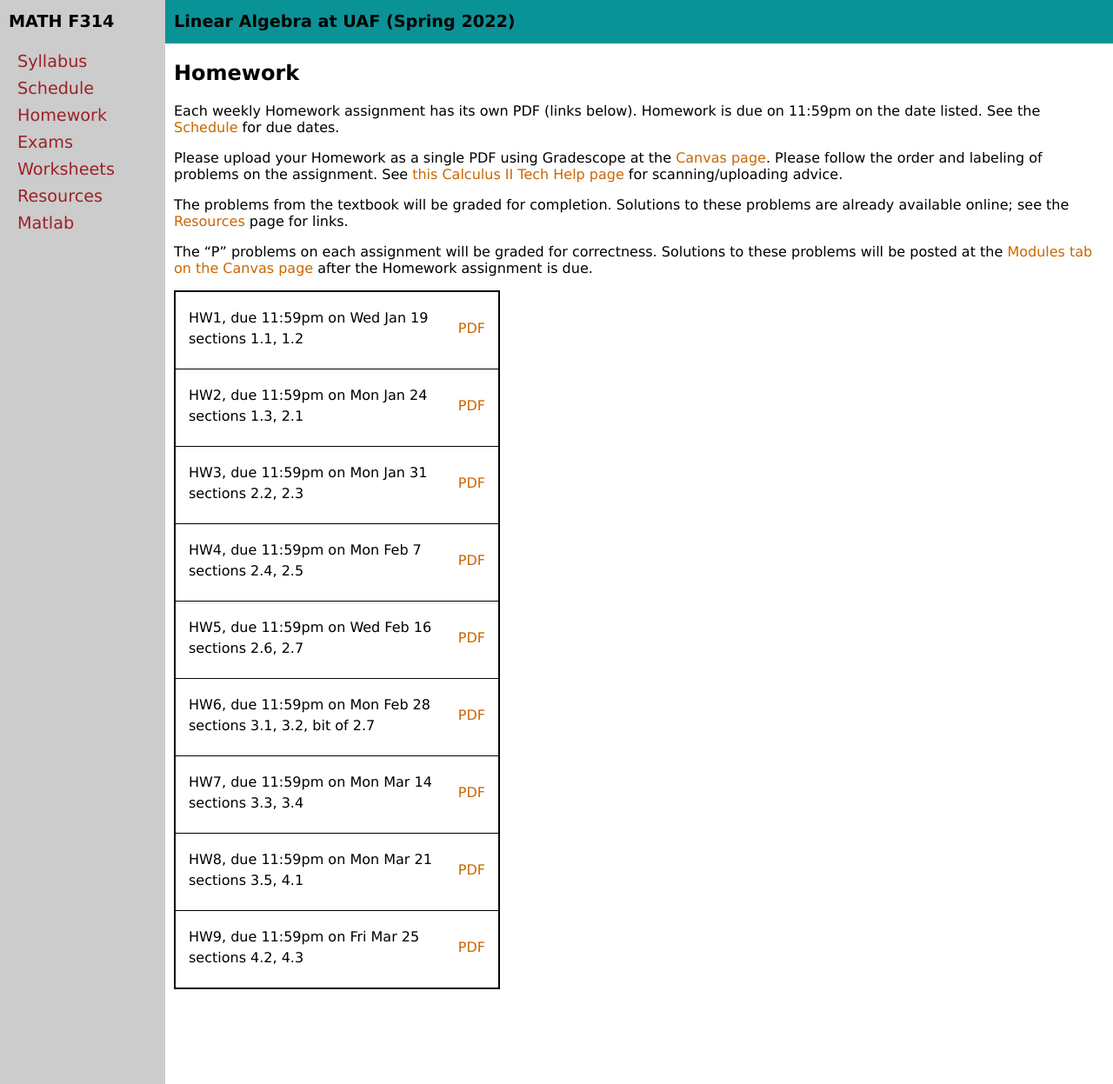
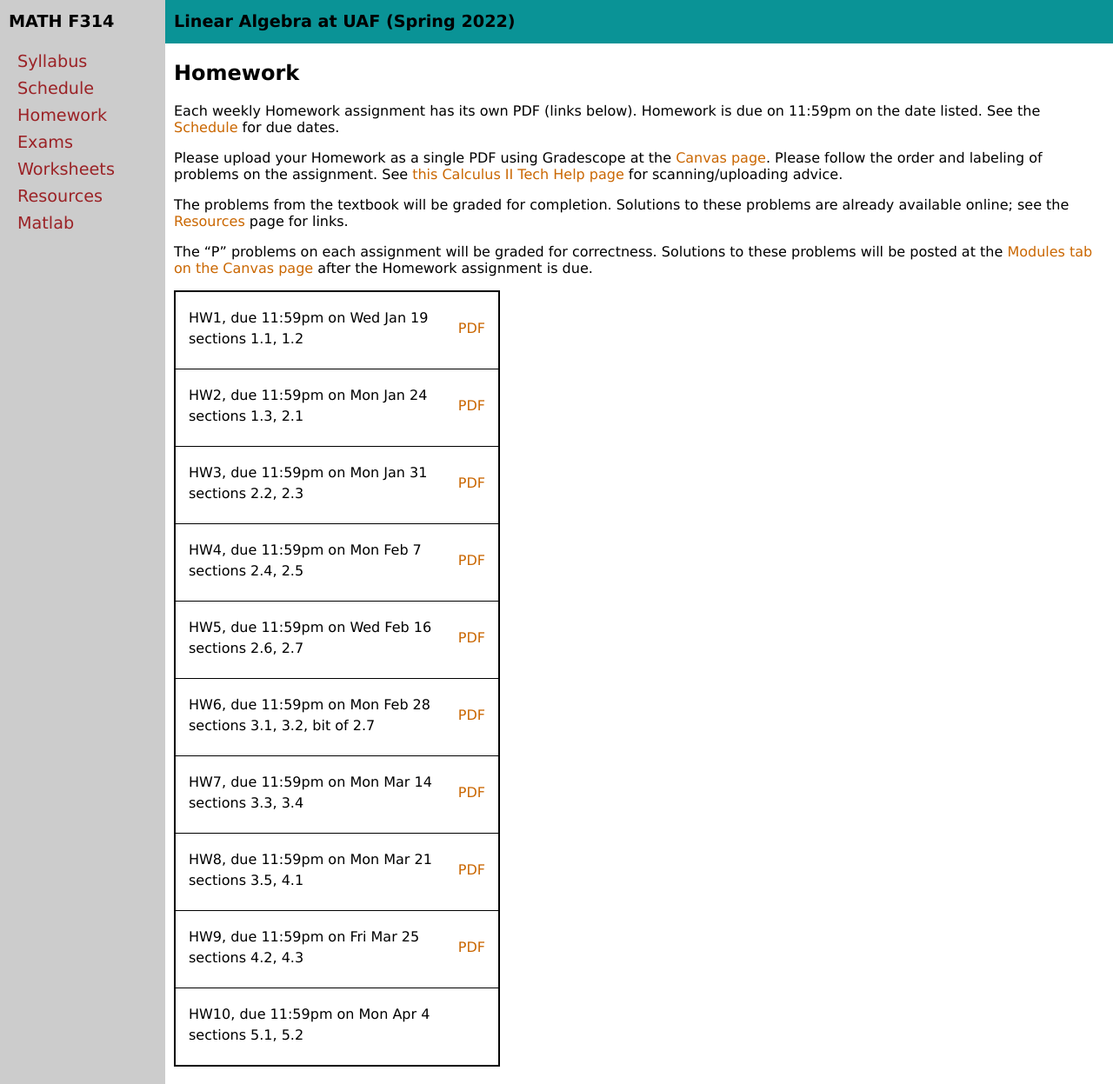
Before and after one commit to bueler/math314, a Jekyll site: the page built from homework.md, in a window 1280 px wide and 1247 px high. Shown: the whole window at 87% size. Built offline with Jekyll 4.4.1, drawn with Linux system fonts in a browser that asks for light colours.

Commit message:
skeleton only

```diff
--- a/_data/homework.yml
+++ b/_data/homework.yml
@@ -37,3 +37,7 @@ homework:
   due: 11:59pm on Fri Mar 25
   sections: 4.2, 4.3
   blank: HW9.pdf
+- name: HW10
+  due: 11:59pm on Mon Apr 4
+  sections: 5.1, 5.2
+  #blank: HW10.pdf
```
